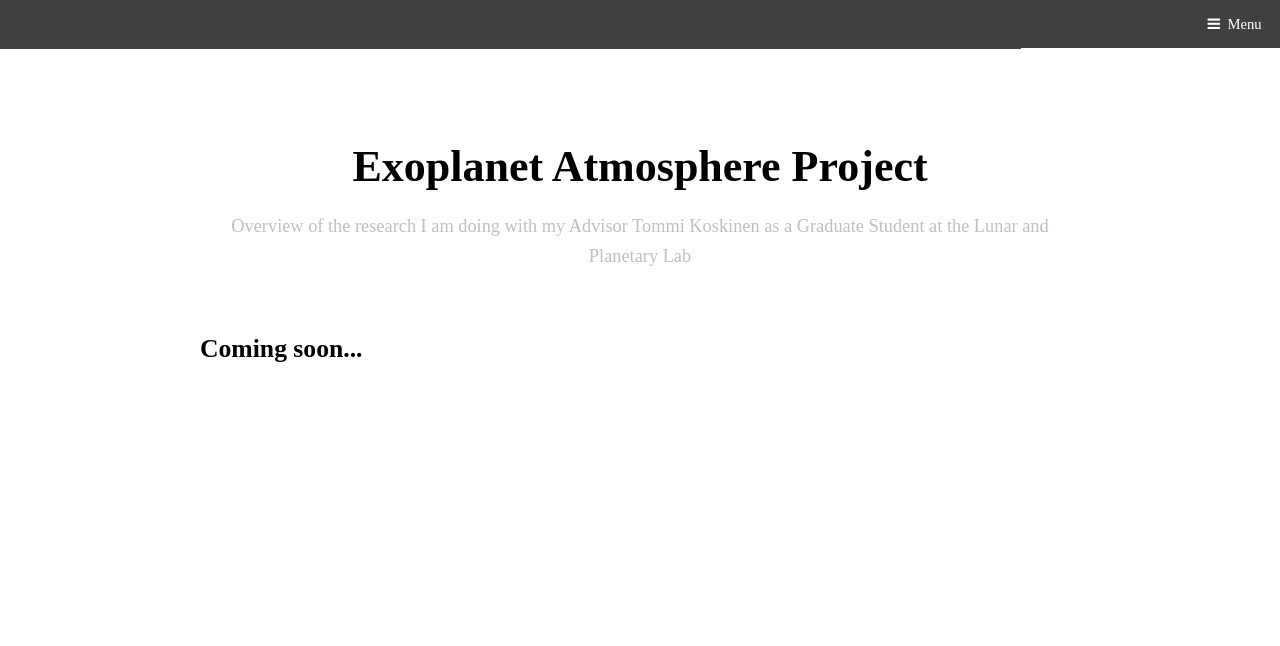
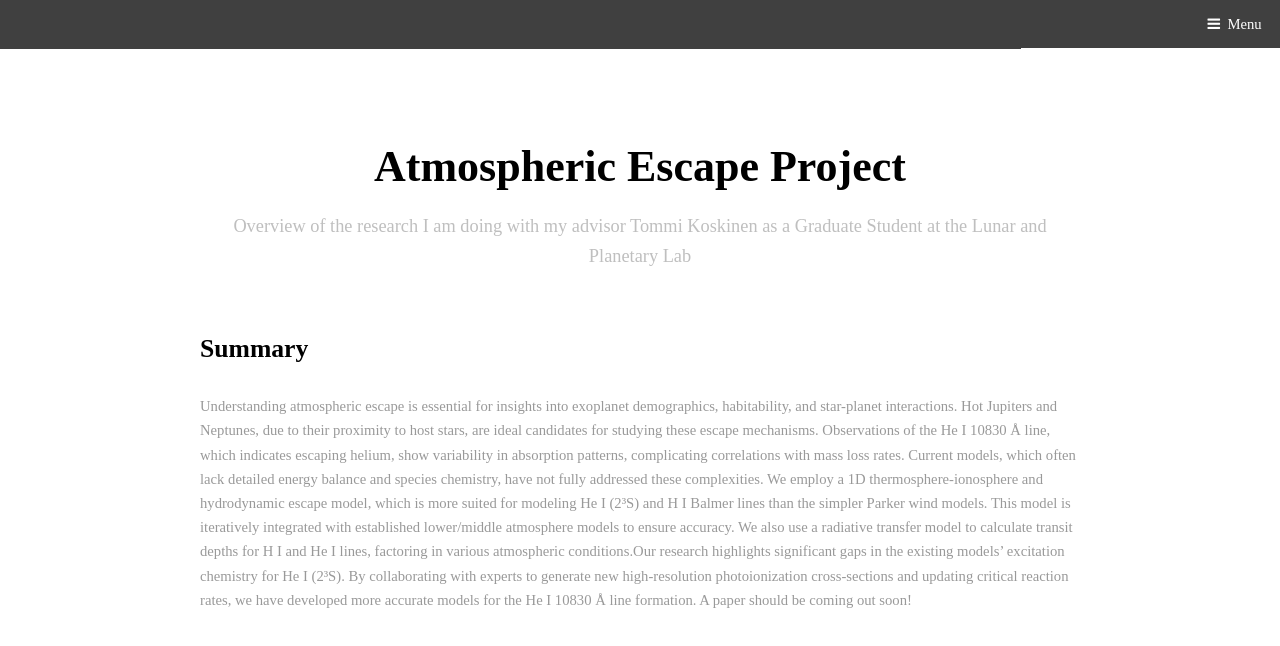
Before and after one commit to annartaylor/website, a plain HTML site: page arizona.html in a window 1280 px wide. Drawn offline with Linux system fonts and the light colour scheme; a web font is replaced by a local one.

Commit message:
Adding LPL research

```diff
--- a/arizona.html
+++ b/arizona.html
@@ -41,13 +41,20 @@
 					<section class="wrapper">
 						<div class="inner">
 							<header class="align-center">
-								<h1>Exoplanet Atmosphere Project</h1>
-								<p>Overview of the research I am doing with my Advisor Tommi Koskinen as a Graduate Student at the Lunar and Planetary Lab</p>
+								<h1>Atmospheric Escape Project</h1>
+								<p>Overview of the research I am doing with my advisor Tommi Koskinen as a Graduate Student at the Lunar and Planetary Lab</p>
 							</header>
 							<div class="flex flex-2">
 
-							<h3>Coming soon...</h3>
-
+							<h3>Summary</h3>
+								<p> Understanding atmospheric escape is essential for insights into exoplanet demographics, habitability, and star-planet interactions. Hot Jupiters and Neptunes,
+									due to their proximity to host stars, are ideal candidates for studying these escape mechanisms. Observations of the He I 10830 Å line, which indicates escaping helium,
+									show variability in absorption patterns, complicating correlations with mass loss rates. Current models, which often lack detailed energy balance and species chemistry,
+									have not fully addressed these complexities. We employ a 1D thermosphere-ionosphere and hydrodynamic escape model, which is more suited for modeling He I (2³S) and H I Balmer
+									lines than the simpler Parker wind models. This model is iteratively integrated with established lower/middle atmosphere models to ensure accuracy. We also use a radiative
+									transfer model to calculate transit depths for H I and He I lines, factoring in various atmospheric conditions.Our research highlights significant gaps in the existing models’
+									excitation chemistry for He I (2³S). By collaborating with experts to generate new high-resolution photoionization cross-sections and updating critical reaction rates,
+									we have developed more accurate models for the He I 10830 Å line formation. A paper should be coming out soon!</p>
 		<!-- Scripts -->
 			<script src="assets/js/jquery.min.js"></script>
 			<script src="assets/js/jquery.scrolly.min.js"></script>
```
